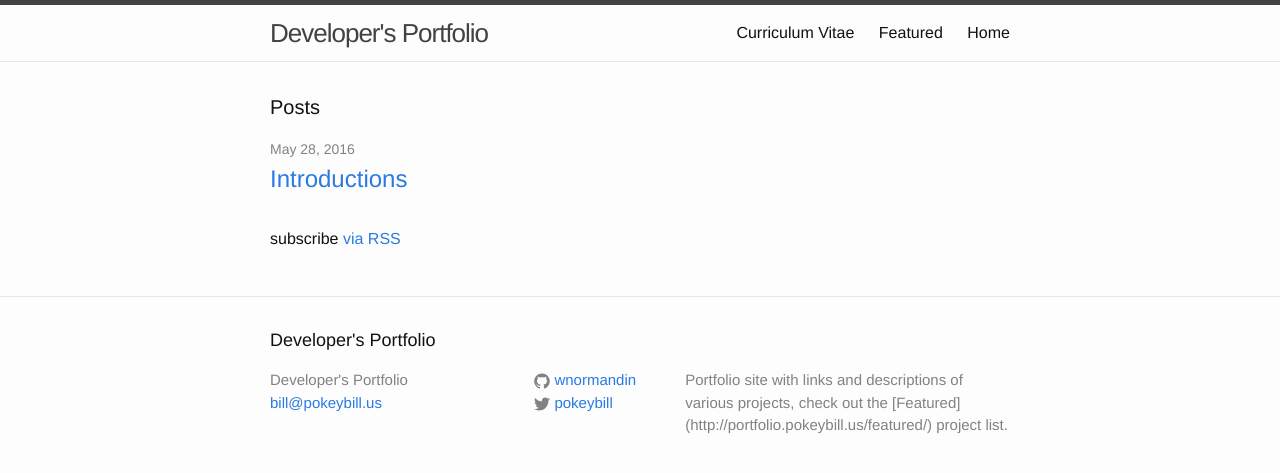
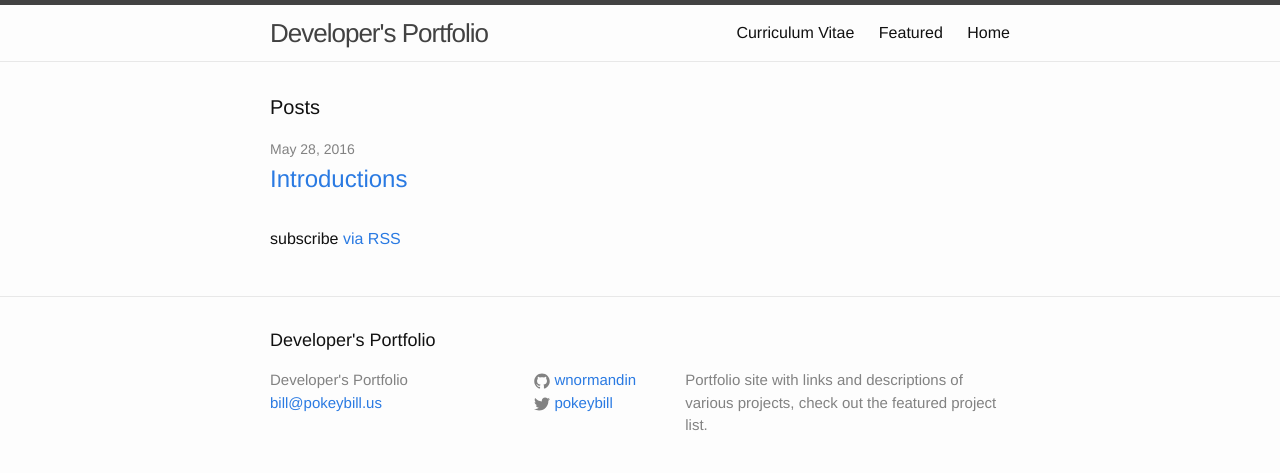
Before and after one commit to wnormandin/wnormandin.github.io, a Jekyll site: the page built from index.html, in a window 1280 px wide. Shown: the top 473 px of the page. Built offline with Jekyll 4.4.1, drawn with Linux system fonts in a browser that asks for light colours; some of the changed lines change nothing that is shown.

Commit message:
Update _config.yml

```diff
--- a/_config.yml
+++ b/_config.yml
@@ -10,8 +10,7 @@ title: Developer's Portfolio
 email: bill@pokeybill.us
 description: > # this means to ignore newlines until "baseurl:"
   Portfolio site with links and descriptions of various projects,
-  check out the [Featured](http://portfolio.pokeybill.us/featured/)
-  project list.
+  check out the featured project list.
 baseurl: "" # the subpath of your site, e.g. /blog
 url: "http://portfolio.pokeybill.us" # the base hostname & protocol for your site
 include: ['_pages']
```
